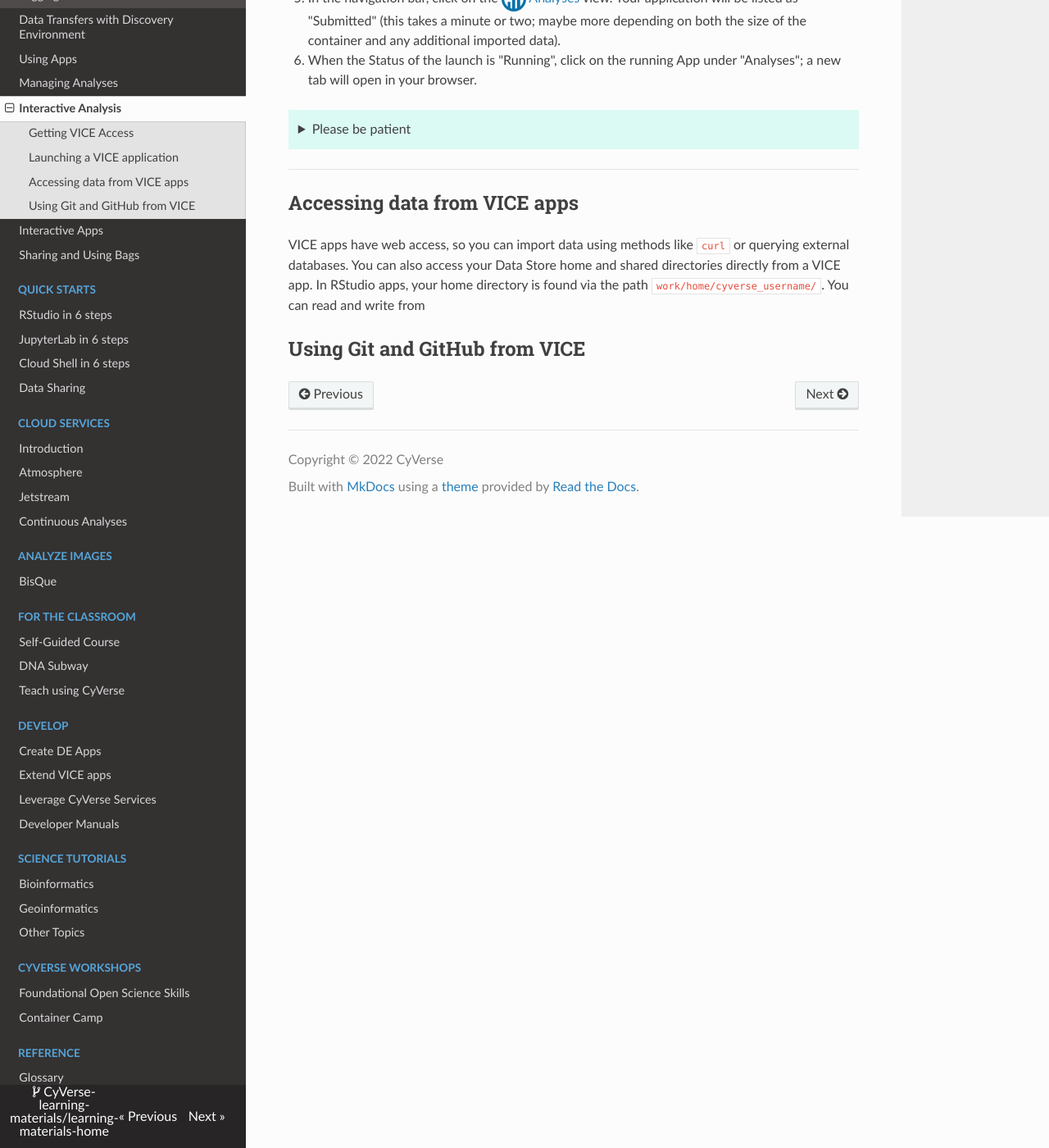
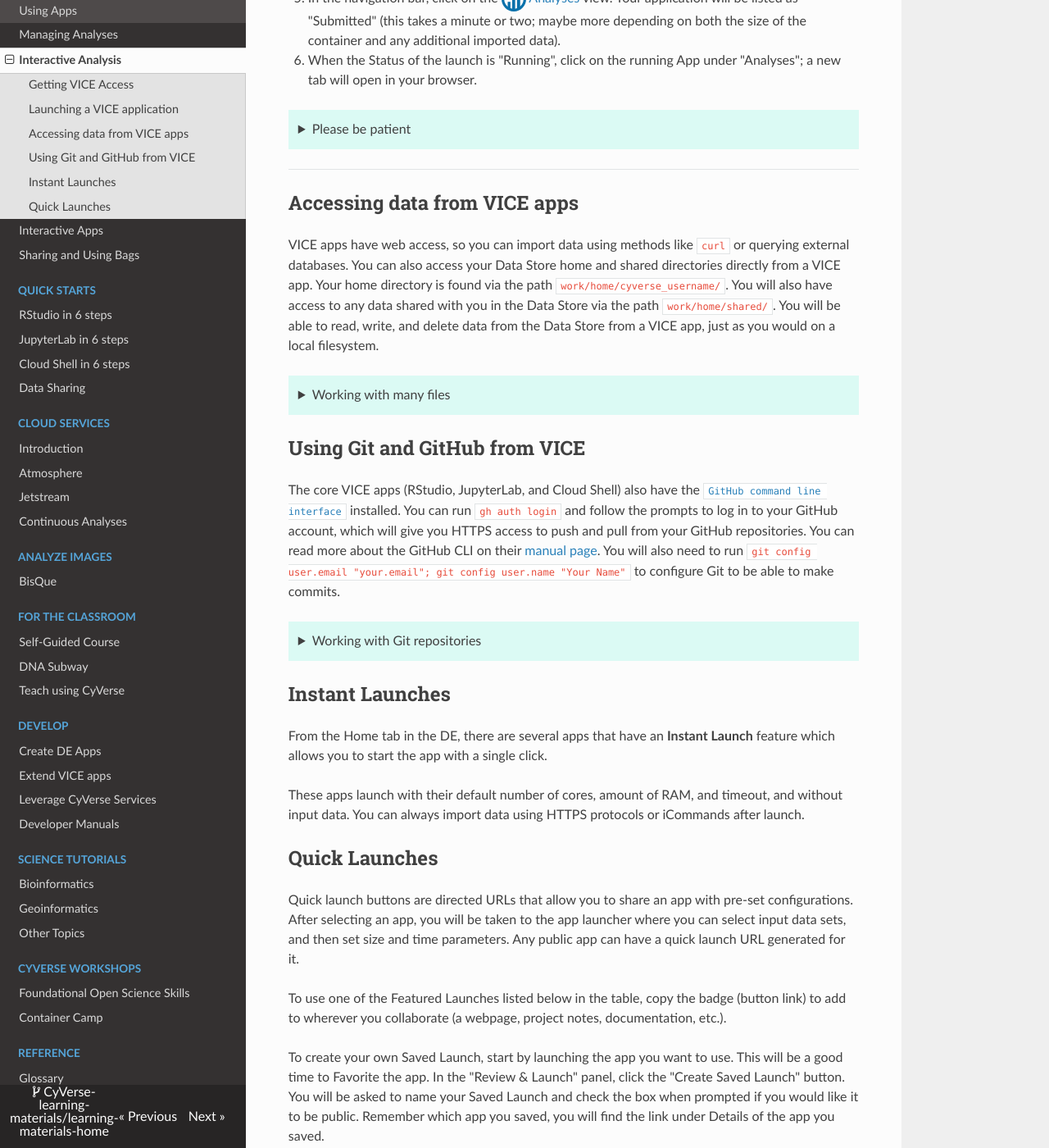
Before and after one commit to CyVerse-learning-materials/learning-materials-home, an MkDocs documentation site: the page built from docs/vice/about.md, in a window 1280 px wide and 1400 px high, scrolled down 1676 px. Shown: the whole window at 82% size. Built offline with MkDocs 1.6.1, drawn with Linux system fonts in a browser that asks for light colours; nearby versions of some CDN libraries; a script that is not in the unit is left out.

Commit message:
working on data transfer stuff

```diff
--- a/docs/vice/about.md
+++ b/docs/vice/about.md
@@ -73,12 +73,45 @@ You will be asked for a description of your intended VICE use: please give non-t
 
 ## Accessing data from VICE apps
 
-VICE apps have web access, so you can import data using methods like `curl` or querying external databases. You can also access your Data Store home and shared directories directly from a VICE app. In RStudio apps, your home directory is found via the path `work/home/cyverse_username/`. You can read and write from
+VICE apps have web access, so you can import data using methods like `curl` or querying external databases. You can also access your Data Store home and shared directories directly from a VICE app. Your home directory is found via the path `work/home/cyverse_username/`. You will also have access to any data shared with you in the Data Store via the path `work/home/shared/`. You will be able to read, write, and delete data from the Data Store from a VICE app, just as you would on a local filesystem.
+
+
+??? Tip "Working with many files"
+
+	Read/write speeds for single files are quite fast, but can slow down when accessing many files.
+
+	If you are working with many small files, it may be faster to keep your data in the Data Store in a compressed format (such as .tgz or .zip), then use `cp` to copy the data from `~/work/home/username/` to `~/work`. Working with many small files within the VICE app's container will be faster than accessing them directly from the Data Store.
+
+	moving storms_by_year/ folder: 23.5s
+	moving storms_by_year.zip: 0.07s
+	unzipping: 0.063s
 
 ## Using Git and GitHub from VICE
 
+The core VICE apps (RStudio, JupyterLab, and Cloud Shell) also have the [`GitHub command line interface`][gh] installed. You can run `gh auth login` and follow the prompts to log in to your GitHub account, which will give you HTTPS access to push and pull from your GitHub repositories. You can read more about the GitHub CLI on their [manual page][gh-manual]. You will also need to run `git config user.email "your.email"; git config user.name "Your Name"` to configure Git to be able to make commits.
+
+??? Tip "Working with Git repositories"
+
+	For the time being, we recommend cloning repositories into `~/work` rather than into `~/work/home/username`, because the large number of files in a Git repository can make transfers to the Data Store slow. We are working on optimizing the `git clone` process to address this issue.
 
 
+## Instant Launches
+
+From the Home tab in the DE, there are several apps that have an **Instant Launch** feature which allows you to start the app with a single click.
+
+These apps launch with their default number of cores, amount of RAM, and timeout, and without input data. You can always import data using HTTPS protocols or iCommands after launch.
+
+## Quick Launches
+
+Quick launch buttons are directed URLs that allow you to share an app with pre-set configurations. After selecting an app, you will be taken to the app launcher where you can select input data sets, and then set size and time parameters. Any public app can have a quick launch URL generated for it.
+
+To use one of the Featured Launches listed below in the table, copy the badge (button link) to add to wherever you collaborate (a webpage, project notes, documentation, etc.).
+
+To create your own Saved Launch, start by launching the app you want to use. This will be a good time to Favorite the app. In the "Review & Launch" panel, click the "Create Saved Launch" button. You will be asked to name your Saved Launch and check the box when prompted if you would like it to be public. Remember which app you saved, you will find the link under Details of the app you saved.
+
+
+[gh]: https://cli.github.com/
+[gh-manual]: https://cli.github.com/manual/index
 
 [vll]: https://de.cyverse.org/apps/de/3548f43a-bed1-11e9-af16-008cfa5ae621/launch?quick-launch-id=81b187d6-cc94-4c53-81b5-f09f31c9c8ba
 
```
Also changed, not shown: docs/ds/move_data.md (added, +10 -0 lines).
